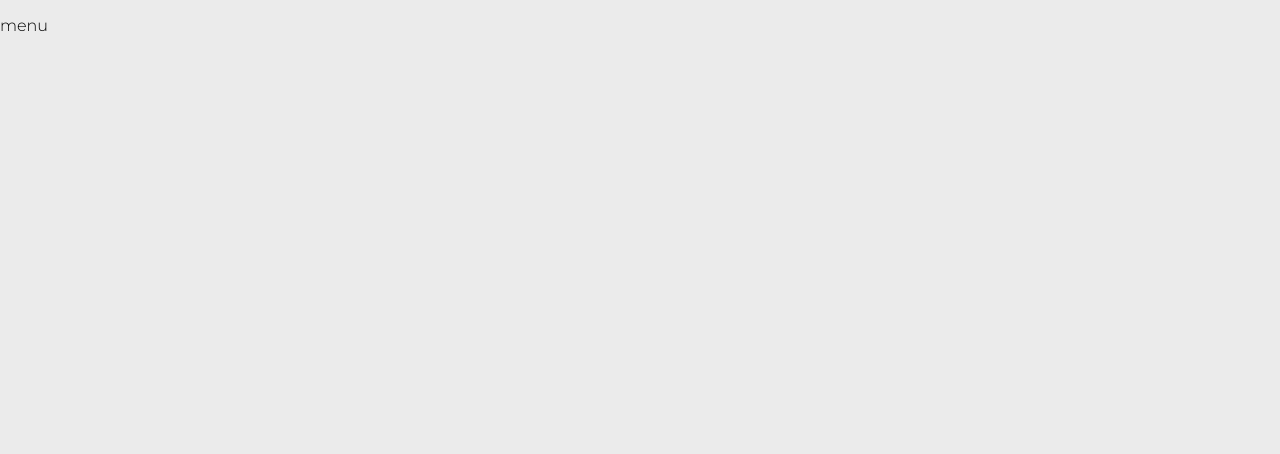
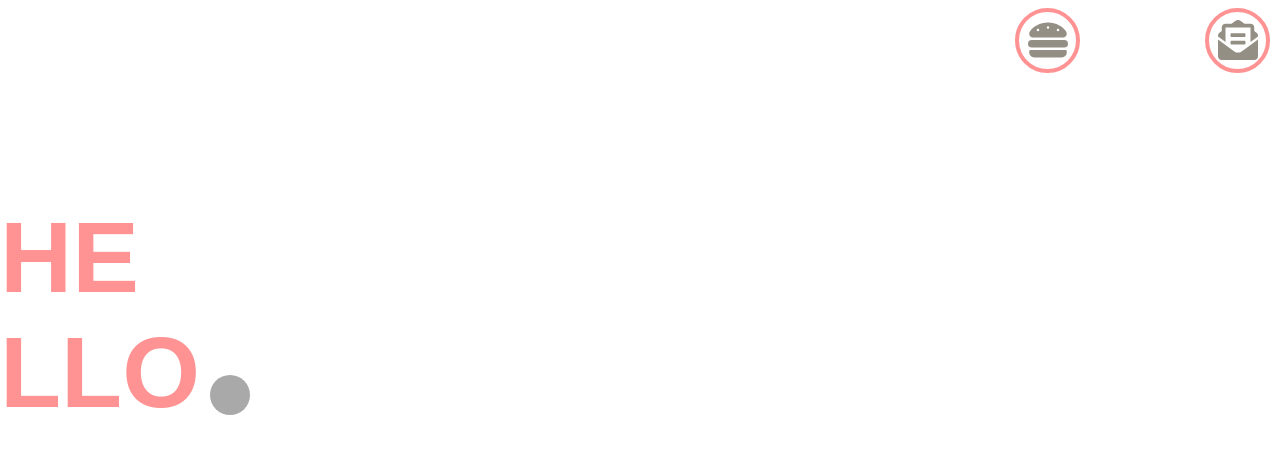
Before and after one commit to martynakiljan/my_portfolio, a React (Create React App) app: page / in a window 1280 px wide. Shown: the top 454 px of the page. Built offline with nearby package versions, Linux system fonts and the light colour scheme.

Commit message:
adding icons, addins header components

```diff
--- /dev/null
+++ b/src/components/Header/Header.js
@@ -0,0 +1,16 @@
+
+import React from 'react';
+import {StyledMainTitle, StyledDot, StyledBoxDot} from './StyledMainTitle'
+
+const Header = () => {
+  return (
+    <>
+
+      <StyledMainTitle> he </StyledMainTitle>
+
+      <StyledMainTitle secondary> llo <StyledBoxDot><StyledDot/></StyledBoxDot> </StyledMainTitle>
+      </>
+  )
+}
+
+export default Header;
--- /dev/null
+++ b/src/components/Header/StyledMainTitle.js
@@ -0,0 +1,48 @@
+import styled, {css} from 'styled-components';
+
+export const StyledMainTitle = styled.h1`
+
+  color: ${({ theme }) => theme.mainColorPastel};
+  position: relative;
+  top: 200px;
+  font-size: 100px;
+  font-family: 'Rubik Mono One', sans-serif;
+  text-transform: uppercase;
+  font-weight:bold;
+  margin: 0;
+  padding: 0;
+
+
+
+
+
+  ${({ secondary }) =>
+    secondary &&
+    css`
+     display: flex;
+     font-size: ${({ theme }) => theme.xxl};
+     text-transform: uppercase;
+     width: 100%;
+
+    `}
+
+`;
+
+export const StyledBoxDot = styled.div`
+position: relative;
+height: 100px;
+width: 100%;
+
+
+`;
+
+
+export const StyledDot = styled.div`
+  position: absolute;
+  bottom: 0;
+  margin-left: 10px;
+  background-color: ${({ theme }) => theme.mainColorGray};
+  width: 40px;
+  height: 40px;
+  border-radius: 50%;
+`;
--- a/src/components/Nav/Nav.js
+++ b/src/components/Nav/Nav.js
@@ -1,11 +1,32 @@
 
 import React  from 'react';
+import {StyledNav, StyledCircleForIcon} from './StyledNav.styled'
+import { FontAwesomeIcon } from "@fortawesome/react-fontawesome";
+import { faEnvelopeOpenText, faHamburger } from "@fortawesome/free-solid-svg-icons";
+import '../../style/App.css'
+
 
 
 const Nav = () => {
 
     return (
-        <p>menu</p>
+        <StyledNav>
+          <StyledCircleForIcon>
+               <FontAwesomeIcon
+               className="iconFontAwesome"
+               icon={faEnvelopeOpenText}
+               />
+           </StyledCircleForIcon>
+
+
+          <StyledCircleForIcon secondary>
+              <FontAwesomeIcon
+              className="iconFontAwesome"
+              icon={faHamburger}
+              />
+            </StyledCircleForIcon>
+
+        </StyledNav>
     )
 
 }
--- a/src/components/Nav/StyledNav.styled.js
+++ b/src/components/Nav/StyledNav.styled.js
@@ -0,0 +1,48 @@
+import styled, {css} from 'styled-components';
+
+export const StyledNav = styled.div`
+  display: flex;
+  position: fixed;
+  top: 0;
+  justify-content: center;
+  align-items: center;
+  background-color: ${({ theme }) => theme.mainColor};
+  margin: 0 auto;
+  width: 100%;
+  min-height: 10vh;
+
+`;
+
+
+export const FontAwesomeIcon  = styled.a`
+  position: absolute;
+  top: 50%;
+  left: 50%;
+  color: ${({ theme }) => theme.mainColorGray};
+  width: 100%;
+  font-size: 50px;
+  background: red;
+  width: 15px;
+  border: 2px solid #FF9292;
+  border-radius: 50%;
+`;
+
+export const StyledCircleForIcon  = styled.div`
+  position: absolute;
+  right: 10px;
+  display: flex;
+  justify-content: center;
+  align-items: center;
+  color: ${({ theme }) => theme.mainColorPastel};
+  width: 65px;
+  height: 65px;
+  border: 4px solid #FF9292;
+  border-radius: 50%;
+
+  ${({ secondary }) =>
+    secondary &&
+    css`
+      right: 200px;
+    `}
+
+`;
--- a/src/components/Portfolio.js
+++ b/src/components/Portfolio.js
@@ -1,13 +1,18 @@
 import GlobalStyle from '../theme/GlobalStyle'
 import Nav from './Nav/Nav'
-
+import { ThemeProvider } from 'styled-components';
+import {theme} from '../theme/mainTheme'
+import Header from './Header/Header.js'
 
 const Portfolio = () => {
 
     return (
         <>
-        <GlobalStyle/>
-           <Nav/>
+           <ThemeProvider theme={theme}>
+           <GlobalStyle/>
+             <Nav/>
+             <Header/>
+           </ThemeProvider>
         </>
     )
 
--- a/src/style/App.css
+++ b/src/style/App.css
@@ -1,38 +1,5 @@
-/* .App {
-  text-align: center;
+.iconFontAwesome {
+  color: #948F84;
+  font-size: 40px;
+
 }
-
-.App-logo {
-  height: 40vmin;
-  pointer-events: none;
-}
-
-@media (prefers-reduced-motion: no-preference) {
-  .App-logo {
-    animation: App-logo-spin infinite 20s linear;
-  }
-}
-
-.App-header {
-  background-color: #282c34;
-  min-height: 100vh;
-  display: flex;
-  flex-direction: column;
-  align-items: center;
-  justify-content: center;
-  font-size: calc(10px + 2vmin);
-  color: white;
-}
-
-.App-link {
-  color: #61dafb;
-}
-
-@keyframes App-logo-spin {
-  from {
-    transform: rotate(0deg);
-  }
-  to {
-    transform: rotate(360deg);
-  }
-} */
--- a/src/theme/GlobalStyle.js
+++ b/src/theme/GlobalStyle.js
@@ -2,7 +2,7 @@ import { createGlobalStyle } from 'styled-components';
 
 
 export const GlobalStyle = createGlobalStyle`
-  @import url('https://fonts.googleapis.com/css?family=Montserrat:300,600');
+  @import url('href="https://fonts.googleapis.com/css2?family=Rubik+Mono+One&family=Rubik:ital,wght@0,300;0,400;0,500;1,300&display=swap');
 
   *, *::before, *::after {
     box-sizing: border-box;
@@ -20,8 +20,8 @@ export const GlobalStyle = createGlobalStyle`
     padding: 0;
     margin: 0;
     font-size: 1.6rem;
-    font-family: "Montserrat", sans-serif;
-    background: #ebebeb;
+    font-family: 'Rubik', sans-serif;
+    background: white;
 
   }
 `;
--- a/src/theme/mainTheme.js
+++ b/src/theme/mainTheme.js
@@ -1,11 +1,7 @@
 export const theme = {
-  mainColor: '#F8F8FF',
-  secondaryMainColor: '#F8F8FF',
-  fioletColor: '#8A2BE2',
-  errorColor: '#B22222',
-  grey100: 'hsl(0, 0%, 96%)',
-  grey200: 'hsl(0, 0%, 90%)',
-  grey300: 'hsl(0, 0%, 70%)',
+  mainColor: '#fff',
+  mainColorPastel: '#FF9292',
+  mainColorGray: '#AAA9A9',
   black: 'hsl(0, 0%, 0%)',
   greyStronger: '#282828',
   light: 300,
@@ -17,5 +13,6 @@ export const theme = {
     m: '2.1rem',
     l: '2.4rem',
     xl: '4rem',
+    xxl: '100rem',
   },
 };
```
